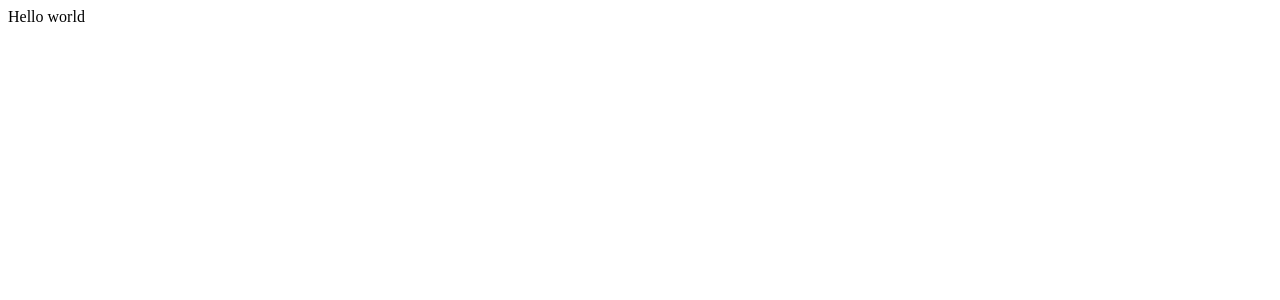
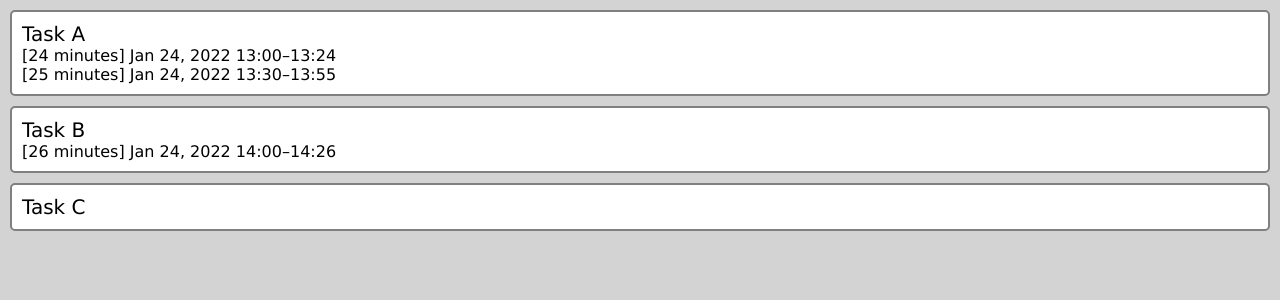
Before and after one commit to anoop901/time-tracker, an Angular app: page / in a window 1280 px wide. Shown: the top 300 px of the page. Built offline with nearby package versions, Linux system fonts and the light colour scheme.

Commit message:
tasks and focuses display

```diff
--- a/package.json
+++ b/package.json
@@ -18,6 +18,8 @@
     "@angular/platform-browser": "~13.1.0",
     "@angular/platform-browser-dynamic": "~13.1.0",
     "@angular/router": "~13.1.0",
+    "@types/humanize-duration": "^3.27.1",
+    "humanize-duration": "^3.27.1",
     "rxjs": "~7.4.0",
     "tslib": "^2.3.0",
     "zone.js": "~0.11.4"
--- a/src/app/app.component.css
+++ b/src/app/app.component.css
@@ -0,0 +1,13 @@
+.task {
+  margin: 10px;
+  padding: 10px;
+  border-width: 2px;
+  border-style: solid;
+  border-color: gray;
+  border-radius: 5px;
+  background-color: white;
+}
+
+.task-name {
+  font-size: 20px;
+}
--- a/src/app/app.component.html
+++ b/src/app/app.component.html
@@ -1 +1,8 @@
-<div>Hello world</div>
+<div class="task" *ngFor="let task of tasks">
+  <div class="task-name">{{ task.name }}</div>
+  <div *ngFor="let focus of focusesForTask(task.id)">
+    [{{ durationOfFocusHumanized(focus) }}]
+    {{ focus.start | date: "mediumDate" }}
+    {{ focus.start | date: "HH:mm" }}&ndash;{{ focus.end | date: "HH:mm" }}
+  </div>
+</div>
--- a/src/app/app.component.ts
+++ b/src/app/app.component.ts
@@ -1,8 +1,40 @@
 import { Component } from '@angular/core';
+import humanizeDuration from 'humanize-duration';
 
 @Component({
   selector: 'app-root',
   templateUrl: './app.component.html',
   styleUrls: ['./app.component.css'],
 })
-export class AppComponent {}
+export class AppComponent {
+  tasks = [
+    { id: 'a', name: 'Task A' },
+    { id: 'b', name: 'Task B' },
+    { id: 'c', name: 'Task C' },
+  ];
+  focuses = [
+    {
+      task: 'a',
+      start: new Date('2022-01-24T13:00'),
+      end: new Date('2022-01-24T13:24'),
+    },
+    {
+      task: 'a',
+      start: new Date('2022-01-24T13:30'),
+      end: new Date('2022-01-24T13:55'),
+    },
+    {
+      task: 'b',
+      start: new Date('2022-01-24T14:00'),
+      end: new Date('2022-01-24T14:26'),
+    },
+  ];
+
+  focusesForTask(taskId: string) {
+    return this.focuses.filter((focus) => focus.task === taskId);
+  }
+
+  durationOfFocusHumanized(focus: { end: Date; start: Date }) {
+    return humanizeDuration(focus.end.getTime() - focus.start.getTime());
+  }
+}
--- a/src/styles.css
+++ b/src/styles.css
@@ -1 +1,8 @@
-/* You can add global styles to this file, and also import other style files */
+* {
+  font-family: "Lucida Sans", "Lucida Sans Regular", "Lucida Grande",
+    "Lucida Sans Unicode", Geneva, Verdana, sans-serif;
+}
+body {
+  background-color: lightgray;
+  margin: 0;
+}
```
Also changed, not shown: tsconfig.app.json (+4 -8 lines), 1 other file (tests, documents, lock files or other folders).
